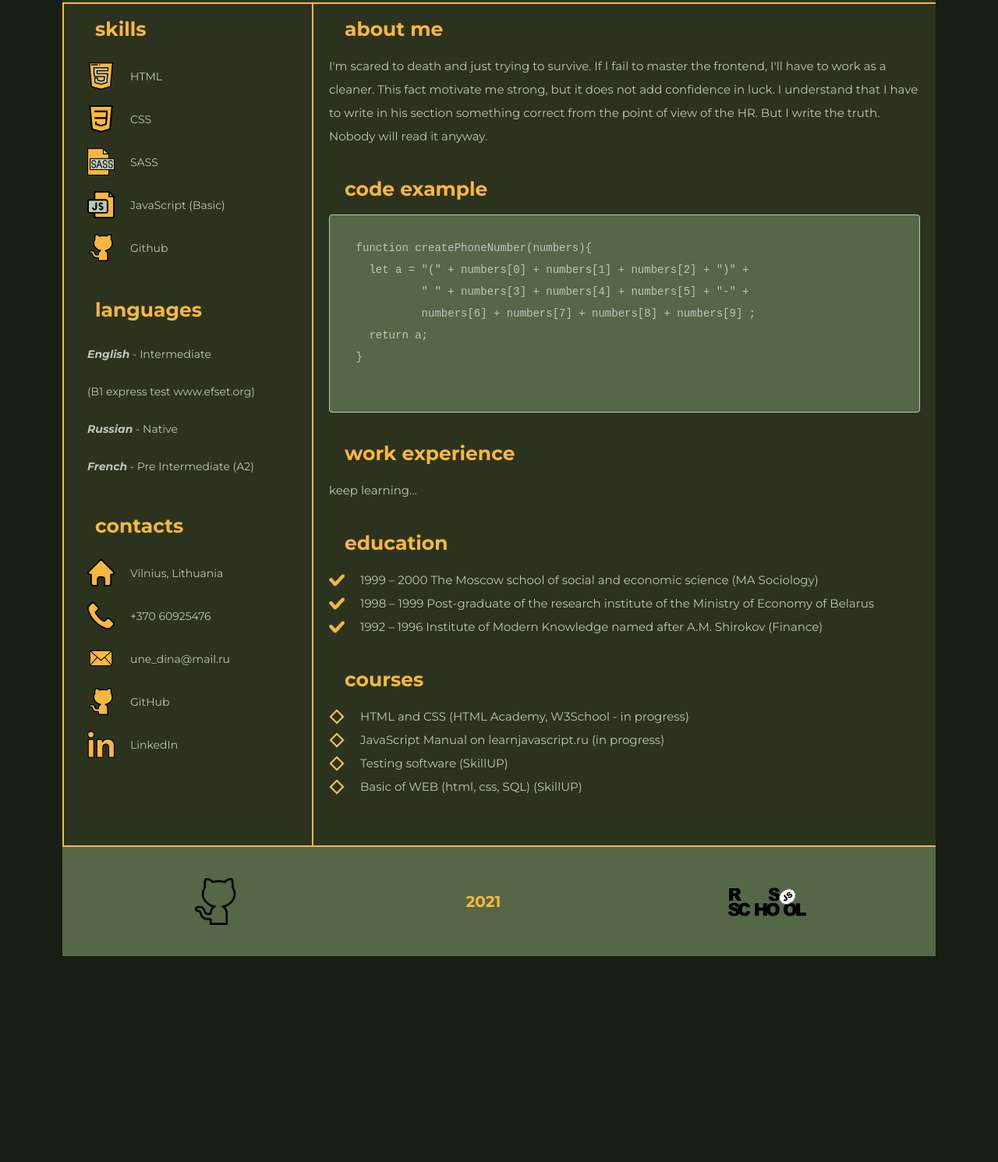
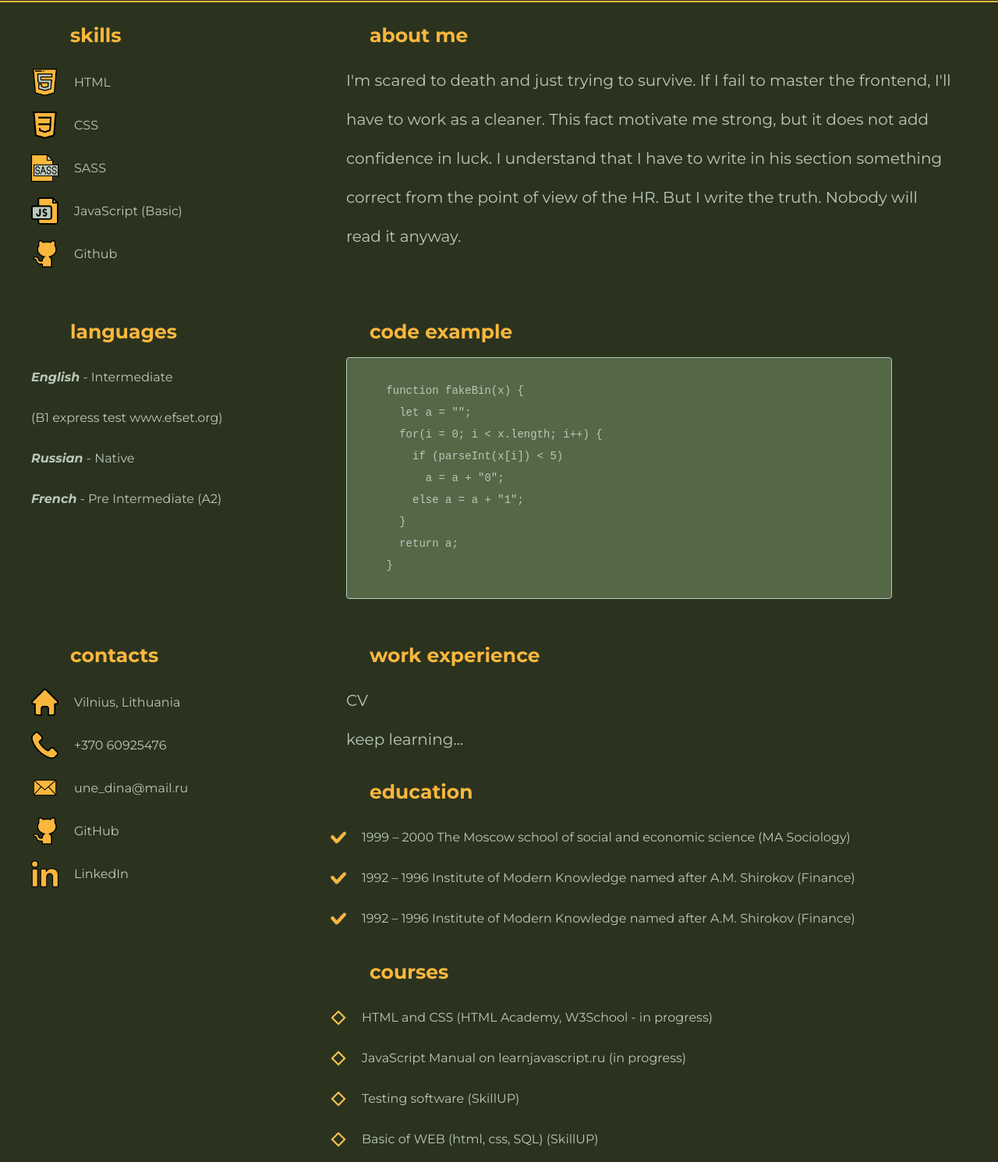
Before and after one commit to klvklv/rsschool-cv, a plain HTML site: page index.html in a window 1280 px wide. Shown: the part 439-1929 px from the top of the page at 78% size. Before the commit the page ends 1665 px from the top, so only its background shows below. Drawn offline with Linux system fonts and the light colour scheme.

Commit message:
refactor: change structure of the project

```diff
--- a/index.html
+++ b/index.html
@@ -8,7 +8,7 @@
 		href="https://fonts.googleapis.com/css2?family=Montserrat:ital,wght@0,400;0,600;0,700;1,400;1,600;1,700&display=swap"
 		rel="stylesheet">
 	<link rel="stylesheet" href="style.css">
-	<link rel="shortcut icon" type="text/css" href="img/favicon.ico">
+	<link rel="shortcut icon" type="text/css" href="icon/favicon.ico">
 	<meta name="viewport" content="width=device-width, initial-scale=1.0">
 	<title>CV_klvklv</title>
 </head>
@@ -22,15 +22,19 @@
 				<div class="header__logo">
 					<img src="img/cv_logo_10.png" alt="CV">
 				</div>
+
 				<nav class="nav">
-					<a class="nav__link" href="#about_link">About Me</a>
-					<a class="nav__link" href="#skills_link">skills</a>
-					<a class="nav__link" href="#code_link">Code Example</a>
-					<a class="nav__link" href="#work_link">Work experience</a>
-					<a class="nav__link" href="#education_link">Education</a>
-					<a class="nav__link" href="#courses_link">Courses</a>
-					<a class="nav__link" href="#contacts_link">Contacts</a>
+					<ul class="nav__list">
+					  <li class="nav__item"><a href="#about_link" class="nav__link">About Me</a></li>
+					  <li class="nav__item"><a href="#skills_link" class="nav__link">skills</a></li>
+					  <li class="nav__item"><a href="#code_link" class="nav__link">Code Example</a></li>
+					  <li class="nav__item"><a href="#work_link" class="nav__link">Work experience</a></li>
+					  <li class="nav__item"><a href="#education_link" class="nav__link">Education</a></li>
+					  <li class="nav__item"><a href="#courses_link" class="nav__link">Courses</a></li>
+					  <li class="nav__item"><a href="#contacts_link" class="nav__link">Contacts</a></li>
+					</ul>
 				 </nav>
+
 			</div>
 
 		</div>
@@ -41,7 +45,7 @@
 		<div class="container">
 			<div class="intro__inner">
 				<div class="intro__photo">
-					<img class="photo__item" src="img/AvatarCV50.png" alt="My photo">
+					<img class="photo__item" src="img/AvatarCV.png" alt="My photo">
 				</div>
 				<div class="intro__name">
 					<h1 class="name">Lioudmila Krylova</h1>
@@ -52,243 +56,172 @@
 	</div>
 
 	<!--Main-->
-	<main class="main">
-		<div class="container">
-			<div class="main__inner">
-				<div class="main__left">
-					<div class="main__item">
-						<h2>
-							<a class="main__title" id="skills_link" href="#">skills</a>
-						</h2>
-						<div class="icon__list">
-							<div class="icon__item">
-								<div class="icon__icon">
-									<img class="ic__icon" src="icon/html1.png" alt="HTML">
+	<main class="container">
+		<div class="main-container">
+
+			<section class="section30" id="skills_link">
+				<h2 class="section__title">skills</h2>
+					<ul class="section__list">
+						<li class="list__item">
+							<img class="list__icon" src="icon/html1.png" alt="HTML">
+							<div class="list__text">HTML</div>
+						</li>
+						<li class="list__item">
+							<img class="list__icon" src="icon/css-31.png" alt="CSS">
+							<div class="list__text">CSS</div>
+						</li>
+						<li class="list__item">
+							<img class="list__icon" src="icon/sass1.png" alt="SASS">
+							<div class="list__text">SASS</div>
+						</li>
+						<li class="list__item">
+							<img class="list__icon" src="icon/js1.png" alt="JS">
+							<div class="list__text">JavaScript (Basic)</div>
+						</li>
+						<li class="list__item">
+							<img class="list__icon" src="icon/github1.png" alt="Github">
+							<div class="list__text">Github</div>
+						</li>
+					</ul>
+			</section>
+
+			<section class="section70" id="about_link">
+				<h2 class="section__title">about me</h2>
+					<div class="section__text">
+						I'm scared to death and just trying to survive. If I fail to master the frontend, I'll have to
+						work as a cleaner. This fact motivate me strong, but it does not add confidence in luck. I understand
+						that I have to write in his section something correct from the point of view of the HR. But I
+						write	the truth. Nobody will read it anyway.
 					</div>
-								<div class="icon__text">HTML</div>
-							</div>
-							<div class="icon__item">
-								<div class="icon__icon">
-									<img class="ic__icon" src="icon/css-31.png" alt="CSS">
-								</div>
-								<div class="icon__text">CSS</div>
-							</div>
-							<div class="icon__item">
-								<div class="icon__icon">
-									<img class="ic__icon" src="icon/sass1.png" alt="SASS">
-								</div>
-								<div class="icon__text">SASS</div>
-							</div>
-							<div class="icon__item">
-								<div class="icon__icon">
-									<img class="ic__icon" src="icon/js1.png" alt="JS">
-								</div>
-								<div class="icon__text">JavaScript (Basic)</div>
-							</div>
-							<div class="icon__item">
-								<div class="icon__icon">
-									<img class="ic__icon" src="icon/github1.png" alt="Github">
-								</div>
-								<div class="icon__text">Github</div>
-							</div>
+			</section>
 
-						</div>
-					</div>
-					<div class="main__item">
-						<h2 class="main__title">languages</h2>
-						<div class="main__lang">
+			<section class="section30" id="languages">
+				<h2 class="section__title">languages</h2>
+				<div class="section__lang">
 					<span class="lang" >English</span>  - Intermediate
 				</div>
-						<div class="main__lang">
+				<div class="section__lang">
 					(B1 express test www.efset.org)
 				</div>
-						<div class="main__lang">
+				<div class="section__lang">
 					<span class="lang" >Russian</span> - Native
 				</div>
-						<div class="main__lang">
+				<div class="section__lang">
 					<span class="lang" >French</span> - Pre Intermediate (A2)
 				</div>
+			</section>
 
-					</div>
-					<div class="main__item">
-						<h2>
-							<a class="main__title" id="contacts_link" href="#">contacts</a>
-						</h2>
-
-						<div class="icon__item">
-							<div class="icon__icon">
-								<img class="ic__icon" src="icon/home1.png" alt="Address">
-							</div>
-							<div class="icon__text">Vilnius, Lithuania</div>
-						</div>
-						<div class="icon__item">
-							<div class="icon__icon">
-								<img class="ic__icon" src="icon/telephone1.png" alt="Phone">
-							</div>
-							<div class="icon__text">+370 60925476</div>
-						</div>
-						<div class="icon__item">
-							<a class="item__img" href="mailto:une_dina@mail.ru">
-								<div class="icon__icon">
-									<img class="ic__icon" src="icon/email1.png" alt="Email">
-								</div>
-								<div class="icon__text">une_dina@mail.ru</div>
-							</a>
-						</div>
-						<div class="icon__item">
-							<a class="item__img" href="https://github.com/klvklv" target="_blank">
-								<div class="icon__icon">
-									<img class="ic__icon" src="icon/github1.png" alt="GitHub">
-								</div>
-								<div class="icon__text">GitHub</div>
-							</a>
-						</div>
-						<div class="icon__item">
-							<a class="item__img" href="https://www.linkedin.com/in/lioudmila-krylova-90705214a/"
-								target="_blank">
-								<div class="icon__icon">
-									<img class="ic__icon" src="icon/linkedin1.png" alt="LinkedIn">
-								</div>
-								<div class="icon__text">LinkedIn</div>
-							</a>
-						</div>
-					</div>
-				</div>
-
-				<div class="main__right">
-					<div class="main__item">
-						<h2>
-							<a class="main__title" id="about_link" href="#">about me</a>
-						</h2>
-						<div class="main__text">
-							I'm scared to death and just trying to survive. If I fail to master the frontend, I'll have to
-							work
-							as a cleaner. This fact motivate me strong, but it does not add confidence in luck. I understand
-							that I have to write in his section something correct from the point of view of the HR. But I
-							write
-							the truth. Nobody will read it anyway.
-						</div>
-
-					</div>
-					<div class="main__item">
-						<h2>
-							<a class="main__title" id="code_link" href="#">code example</a>
-						</h2>
+			<section class="section70" id="code_link">
+				<h2 class="section__title">code example</h2>
+				<div class="pre__code">
 						<pre data-trimmed="true">
 							<code data-language="JavaScript">
-    function createPhoneNumber(numbers){
-      let a = "(" + numbers[0] + numbers[1] + numbers[2] + ")" +
-              " " + numbers[3] + numbers[4] + numbers[5] + "-" +
-              numbers[6] + numbers[7] + numbers[8] + numbers[9] ;
+      function fakeBin(x) {
+        let a = "";
+        for(i = 0; i &lt; x.length; i++) {
+          if (parseInt(x[i]) &lt; 5)
+            a = a + "0";
+          else a = a + "1";
+        }
         return a;
-    }
-							</code>
+      }</code>
 						</pre>
+					</div>
+			</section>
 
-					</div>
-					<div class="main__item">
-						<h2>
-							<a class="main__title" id="work_link" href="#">work experience</a>
-						</h2>
-						<div class="main__text">
+			<section class="section30" id="contacts_link">
+				<h2 class="section__title">contacts</h2>
+					<ul class="section__list">
+						<li class="list__item">
+							<img class="list__icon" src="icon/home1.png" alt="Address">
+							<div class="list__text">Vilnius, Lithuania</div>
+						</li>
+						<li class="list__item">
+							<img class="list__icon" src="icon/telephone1.png" alt="Phone">
+							<div class="list__text">+370 60925476</div>
+						</li>
+						<li class="list__item">
+							<a class="item__img" href="mailto:une_dina@mail.ru">
+								<img class="list__icon" src="icon/email1.png" alt="Email">
+								<div class="list__text">une_dina@mail.ru</div>
+							</a>
+						</li>
+						<li class="list__item">
+							<a class="item__img" href="https://github.com/klvklv" target="_blank">
+								<img class="list__icon" src="icon/github1.png" alt="GitHub">
+								<div class="list__text">GitHub</div>
+							</a>
+						</li>
+						<li class="list__item">
+							<a class="item__img" href="https://www.linkedin.com/in/lioudmila-krylova-90705214a/" target="_blank">
+								<img class="list__icon" src="icon/linkedin1.png" alt="LinkedIn">
+								<div class="list__text">LinkedIn</div>
+							</a>
+						</li>
+					</ul>
+			</section>
+
+			<section class="section70" id="work_link">
+				<h2 class="section__title" >work experience</h2>
+
+				<div class="section__text">
+					<a class="item__img" href="https://klvklv.github.io/rsschool-cv" target="_blank">CV</a>
 					keep learning...
 				</div>
 
-					</div>
-					<div class="main__item">
-						<h2>
-							<a class="main__title" id="education_link" href="#">education</a>
-						</h2>
-						<div class="marklist">
-							<div class="marklist__icon">
-								<img class="marklist__check" src="icon/check_yellow.png" alt="icon">
-							</div>
-							<div class="main__text">
-								1999 – 2000 The Moscow school of social and economic science (MA Sociology)
-							</div>
-						</div>
-						<div class="marklist">
-							<div class="marklist__icon">
-								<img class="marklist__check" src="icon/check_yellow.png" alt="icon">
-							</div>
-							<div class="main__text">
-								1998 – 1999 Post-graduate of the research institute of the Ministry of Economy of Belarus
-							</div>
-						</div>
-						<div class="marklist">
-							<div class="marklist__icon">
-								<img class="marklist__check" src="icon/check_yellow.png" alt="icon">
-							</div>
-							<div class="main__text">
-								1992 – 1996 Institute of Modern Knowledge named after A.M. Shirokov (Finance)
-							</div>
-						</div>
-					</div>
-					<div class="main__item">
-						<h2>
-							<a class="main__title" id="courses_link" href="#">courses</a>
-						</h2>
-						<div class="marklist">
-							<div class="marklist__icon">
-								<img class="marklist__check" src="icon/rhombus_yellow.png" alt="icon">
-							</div>
-							<div class="main__text">
-								HTML and CSS (HTML Academy, W3School - in progress)
-							</div>
-						</div>
-						<div class="marklist">
-							<div class="marklist__icon">
-								<img class="marklist__check" src="icon/rhombus_yellow.png" alt="icon">
-							</div>
-							<div class="main__text">
-								JavaScript Manual on learnjavascript.ru (in progress)
-							</div>
-						</div>
-						<div class="marklist">
-							<div class="marklist__icon">
-								<img class="marklist__check" src="icon/rhombus_yellow.png" alt="icon">
-							</div>
-							<div class="main__text">
-								Testing software (SkillUP)
-							</div>
-						</div>
-						<div class="marklist">
-							<div class="marklist__icon">
-								<img class="marklist__check" src="icon/rhombus_yellow.png" alt="icon">
-							</div>
-							<div class="main__text">
-								Basic of WEB (html, css, SQL) (SkillUP)
-							</div>
-						</div>
-					</div>
-				</div>
-			</div>
+				<h2 class="section__title inner" id="education_link">education</h2>
+				<ul class="section__list">
+					<li class="list__item">
+						<img class="list__check" src="icon/check_yellow.png" alt="icon">
+						<div class="list__text">1999 – 2000 The Moscow school of social and economic science (MA Sociology)</div>
+					</li>
+					<li class="list__item">
+						<img class="list__check" src="icon/check_yellow.png" alt="icon">
+						<div class="list__text">1992 – 1996 Institute of Modern Knowledge named after A.M. Shirokov (Finance)</div>
+					</li>
+					<li class="list__item">
+						<img class="list__check" src="icon/check_yellow.png" alt="icon">
+						<div class="list__text">1992 – 1996 Institute of Modern Knowledge named after A.M. Shirokov (Finance)</div>
+					</li>
+				</ul>
+
+				<h2 class="section__title inner" id="courses_link">courses</h2>
+				<ul class="section__list">
+					<li class="list__item">
+						<img class="list__check" src="icon/rhombus_yellow.png" alt="icon">
+						<div class="list__text">HTML and CSS (HTML Academy, W3School - in progress)</div>
+					</li>
+					<li class="list__item">
+						<img class="list__check" src="icon/rhombus_yellow.png" alt="icon">
+						<div class="list__text">JavaScript Manual on learnjavascript.ru (in progress)</div>
+					</li>
+					<li class="list__item">
+						<img class="list__check" src="icon/rhombus_yellow.png" alt="icon">
+						<div class="list__text">Testing software (SkillUP)</div>
+					</li>
+					<li class="list__item">
+						<img class="list__check" src="icon/rhombus_yellow.png" alt="icon">
+						<div class="list__text">Basic of WEB (html, css, SQL) (SkillUP)</div>
+					</li>
+				</ul>
+			</section>
 		</div>
 	</main>
+
 	<footer>
 		<div class="container">
-			<div class="footer__footer">
-				<div class="footer__git">
+			<div class="footer__inner">
 				<a class="footer__item" href="https://github.com/klvklv" target="_blank">
-						<div class="footer__img">
 					<img class="footer__icon" src="icon/github.png" alt="GitHub">
-						</div>
 					<div class="footer__text"></div>
 				</a>
-				</div>
 				<div class="footer__text">
 					2021
 				</div>
-				<div class="footer__rsschool">
 				<a class="footer__item" href="https://rs.school/js/" target="_blank">
-						<div class="footer__img">
 					<img class="footer__icon1" src="icon/rs_school_js.svg" alt="GitHub">
-						</div>
 					<div class="footer__text"></div>
 				</a>
-
-				</div>
-
 			</div>
 		</div>
 	</footer>
--- a/style.css
+++ b/style.css
@@ -74,23 +74,27 @@ h6 {
 	font-weight: inherit;
 }
 /*--------------------*/
+html {
+	scroll-behavior: smooth;
+ }
+
 body {
 	font-family: "Montserrat", sans-serif;
 	font-size: 14px;
 	color: #bbc8ba;
 	background-color: #171e13;
 	-webkit-font-smoothing: antialiased;
-}
 
-h2 {
-	padding-bottom: 20px;
+	display: flex;
+  	flex-direction: column;
+  	justify-content: space-between;
 }
 
 /* Container
 =====================*/
 .container {
 	width: 100%;
-	max-width: 1120px;
+	max-width: 1440px;
 	margin: 0 auto;
 }
 
@@ -98,35 +102,49 @@ h2 {
 =====================*/
 .header {
 	width: 100%;
-	height: 100px;
+	/* height: 100px; */
 	position: absolute;
 	top: 0;
 	left: 0;
 	z-index: 1000;
+
 }
 
 .header__inner {
 	padding: 13px 0;
+	height: 100px;
 	align-items: center;
 	display: flex;
 	justify-content: space-around;
-	border-bottom: 2px solid #2b331f;
+
 	background-color: #2b331f;
+	border-bottom: 2px solid #fab73d;
+}
+.header__logo img {
+	width: 100%;
+   height: 100%;
+	object-fit: cover;
 }
 
 /* Nav
 =====================*/
 
-.nav {
+
+
+.nav__list {
 	display: flex;
+
+	align-items: center;
+
 	font-size: 13px;
 	font-weight: 700;
 	text-transform: uppercase;
 }
 
+
 .nav__link {
-	margin-left: 60px;
-	color: #bbc8ba;
+	padding: 0 20px;
+   color: #bbc8ba;
 	text-decoration: non;
 
 	transition: 0.5s ;
@@ -148,11 +166,7 @@ h2 {
 
 .intro {
 	display: flex;
-	justify-content: space-between;
-	/*height: 444px;*/
 	padding-top: 100px;
-
-	/*url("") center no-repeat / cover; */
 }
 
 .intro__inner {
@@ -161,13 +175,21 @@ h2 {
 	justify-content: space-around;
 	align-items: center;
 	border-bottom: 2px solid #fab73d;
-	border-top: 2px solid #fab73d;
+
 	background: #2b331f;
 }
+.intro__photo {
+	flex: 0 0 50%;
+   position: relative;
+	max-height: 300px;
+	max-width: 300px;
 
+}
 .photo__item {
-	width: 300px;
-	height: 300px;
+	width: 100%;
+   height: 100%;
+	object-fit: cover;
+
 	border-radius: 50%;
 	border: 2px solid #fab73d;
 }
@@ -191,56 +213,62 @@ h2 {
 /* Main
 =====================*/
 
-.main__inner {
+.main-container {
 	display: flex;
-	justify-content: space-between;
-}
-.main__left {
-	display: flex;
-	flex-direction: column;
-	padding: 20px;
-	width: 100%;
-	max-width: 320px;
+	flex-wrap: wrap;
 	background-color: #2b331f;
-	border-left: 2px solid #fab73d;
 }
 
-.main__right {
-	display: flex;
-	flex-direction: column;
-	padding: 20px;
-	width: 100%;
-	max-width: 800px;
-	background-color: #2b331f;
-	border-left: 2px solid #fab73d;
+.section30 {
+	width: 30%;
+	padding: 30px;
 }
-.main__item {
-	padding-bottom: 40px;
+.section70 {
+	width: 70%;
+	padding: 30px;
 }
 
-.main__title {
+ @media (max-width: 768px) {
+	.section {
+	  width: 100%;
+
+	}
+ }
+
+.section__title {
 	font-size: 25px;
 	font-weight: 700;
-	/* padding-bottom: 30px; */
-	padding-left: 20px;
+	padding-left: 60px;
+	padding-bottom: 20px;
 	color: #fab73d;
 }
 
-.main__text {
-	font-size: 15px;
-	line-height: 2;
+.inner {
+	padding-top: 30px;
 }
 
-.main__lang {
+.section__text {
+	font-size: 20px;
+	line-height: 2.5;
+	padding: 0 30px;
+}
+
+.section__lang {
 	line-height: 2;
 	padding: 10px;
+	font-size: 16px;
 }
 .lang {
 	font-style: italic;
 	font-weight: 700;
 }
 
-.icon__item {
+.list__text {
+	font-size: 16px;
+	line-height: 2;
+}
+
+.list__item {
 	display: flex;
 	align-items: center;
 	padding: 10px;
@@ -248,22 +276,27 @@ h2 {
 .item__img {
 	display: flex;
 	align-items: center;
+	text-decoration: none;
+	color: #bbc8ba;
 
 }
 
-.icon__icon {
-	padding-right: 20px;
-
-}
-.ic__icon {
+.list__icon {
+	margin-right: 20px;
 	width: 35px;
 	height: 35px;
 
 	transition-duration: 0.5s;
 }
 
-.ic__icon:hover {
+.list__icon:hover {
 	transform: translateY(-3px);
+}
+
+.list__check {
+	width: 20px;
+	height: 20px;
+	margin-right: 20px;
 }
 
 .icon__text {
@@ -271,33 +304,22 @@ h2 {
 	color: #bbc8ba;
 }
 
-.cont__link {
-	text-decoration: none;
-	color: #bbc8ba;
+.pre__code {
+	padding-left: 30px;
 }
-
 pre {
 	background-color: #546747;
 	border: 1px solid #bbc8ba;
 	border-radius: 4px;
 	font-family: "Courier New", Courier, monospace;
 	line-height: 2;
-}
-.marklist {
-	display: flex;
-	align-items: center;
-}
-
-.marklist__check {
-	width: 20px;
-	height: 20px;
-	margin-right: 20px;
+	max-width: 700px;
 }
 
 /* footer
 =====================*/
 
-.footer__footer {
+.footer__inner {
 	display: flex;
 	justify-content: space-around;
 	align-items: center;
@@ -306,18 +328,30 @@ pre {
 	border-top: 2px solid #fab73d;
 }
 
+.footer__item {
+	flex: 0 0 33.333%;
+   position: relative;
+	max-height: 100px;
+	max-width: 100px;
+}
+
 .footer__icon {
-	width: 60px;
-	height: 60px;
+	width: 60%;
+   height: 60%;
+	object-fit: cover;
+
 	transition-duration: 0.5s;
 }
+
 .footer__icon:hover {
 	transform: translateY(-3px);
 }
 
 .footer__icon1 {
-	width: 100px;
-	height: 100px;
+	width: 100%;
+   height: 100%;
+	object-fit: cover;
+
 	transition-duration: 0.5s;
 }
 .footer__icon1:hover {
```
Also changed, not shown: icon/favicon.ico (added), img/AvatarCV.png (added). Lines whose indentation alone changed are shown as unchanged.
